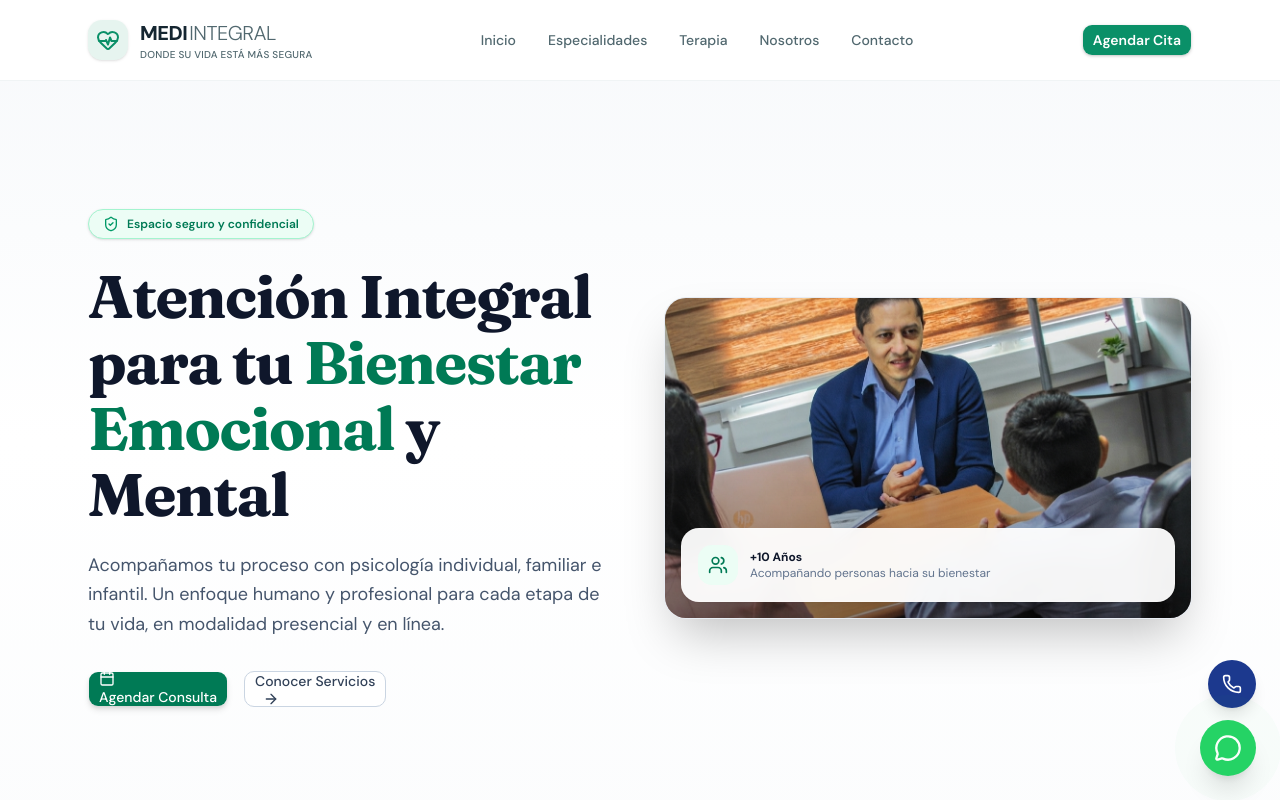
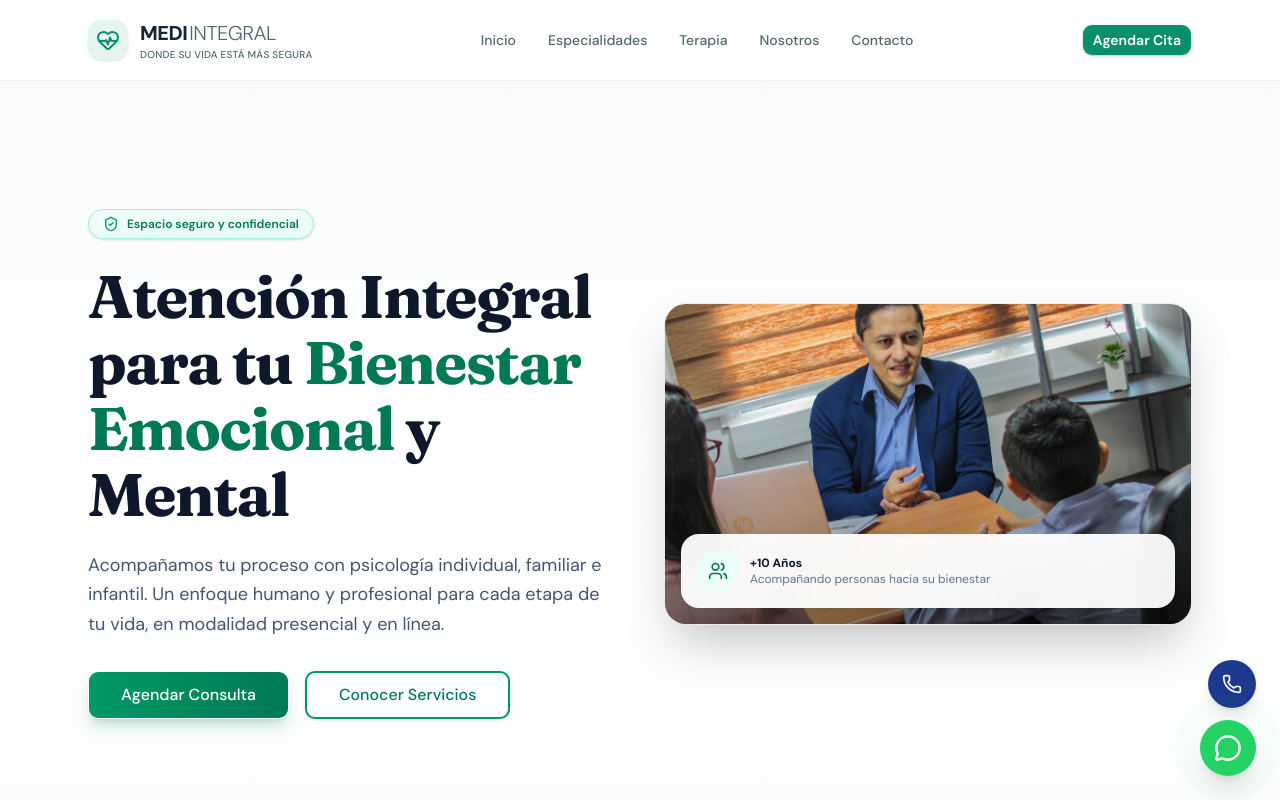
Before and after one commit to Mediintegral-SV/mediintegral-web, a Next.js app: page / in a window 1280 px wide. Shown: the top 800 px of the page. Built offline with nearby package versions, Linux system fonts and the light colour scheme.

Commit message:
Update hero.tsx

```diff
--- a/components/hero.tsx
+++ b/components/hero.tsx
@@ -1,7 +1,7 @@
 import Image from "next/image"
 import Link from "next/link"
 import { Button } from "@/components/ui/button"
-import { ShieldCheck, Calendar, ArrowRight, Users } from "lucide-react"
+import { ShieldCheck, Users } from "lucide-react"
 
 export function Hero() {
   return (
@@ -24,18 +24,17 @@ export function Hero() {
               Acompañamos tu proceso con psicología individual, familiar e infantil. Un enfoque humano y profesional para cada etapa de tu vida, en modalidad presencial y en línea.
             </p>
 
+            {/* Botones grandes con degradado verde */}
             <div className="flex flex-wrap items-center gap-4 pt-2">
-              <Button asChild size="lg" className="bg-emerald-700 hover:bg-emerald-800 text-white font-medium shadow-md transition-all">
+              <Button asChild size="lg" className="h-12 px-8 text-base bg-gradient-to-r from-emerald-600 to-emerald-700 hover:from-emerald-700 hover:to-emerald-800 text-white font-medium shadow-lg shadow-emerald-700/20 transition-all">
                 <a href="https://wa.me/50375687614?text=Hola,%20quisiera%20agendar%20una%20consulta" target="_blank" rel="noopener noreferrer">
-                  <Calendar className="mr-2 h-4 w-4" />
                   Agendar Consulta
                 </a>
               </Button>
 
-              <Button asChild variant="outline" size="lg" className="border-slate-300 text-slate-700 hover:bg-slate-100 hover:text-slate-900 font-medium">
+              <Button asChild variant="outline" size="lg" className="h-12 px-8 text-base border-2 border-emerald-600 text-emerald-700 hover:bg-emerald-50 font-medium transition-all shadow-sm">
                 <Link href="#servicios">
                   Conocer Servicios
-                  <ArrowRight className="ml-2 h-4 w-4" />
                 </Link>
               </Button>
             </div>
```
